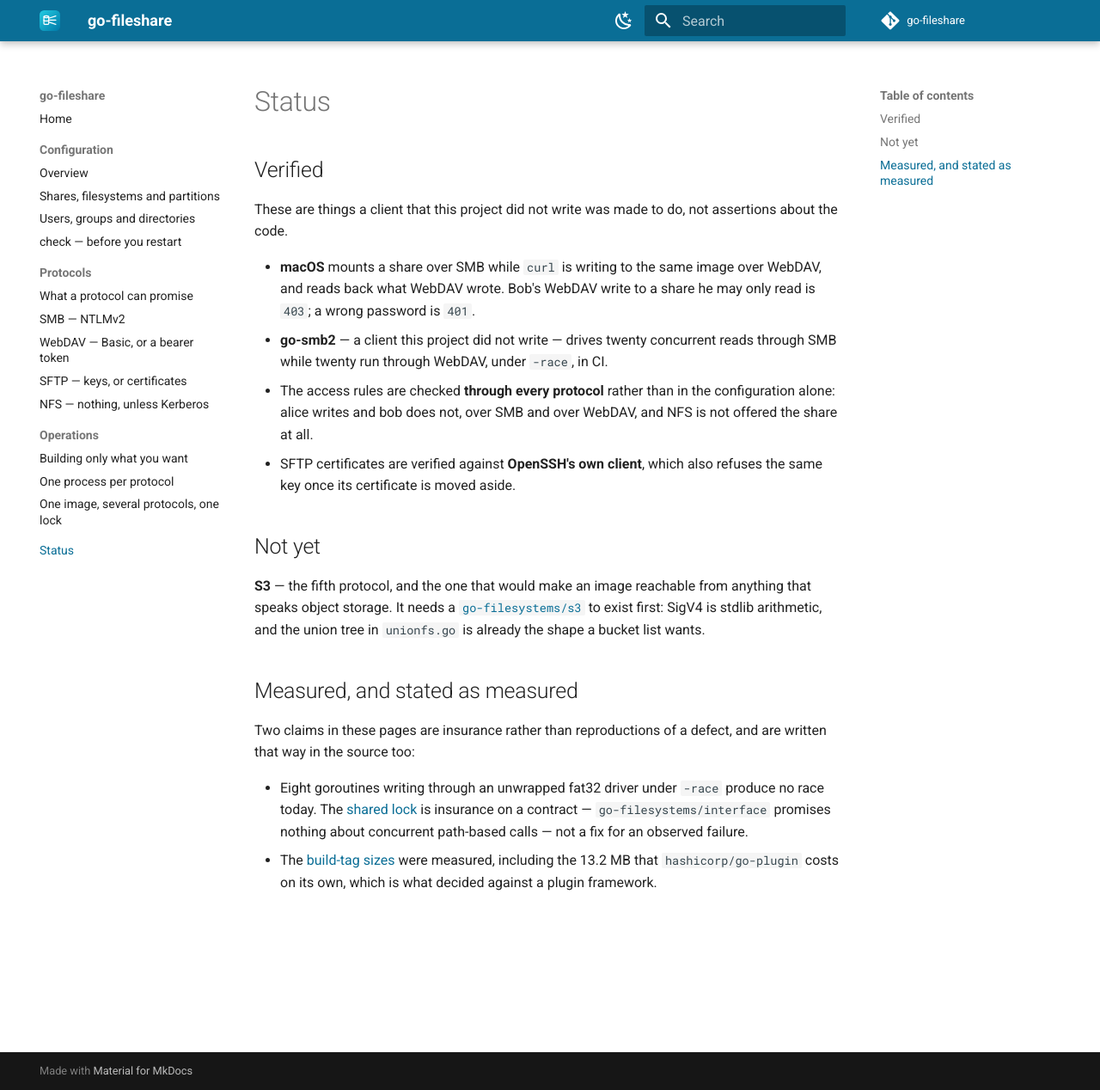
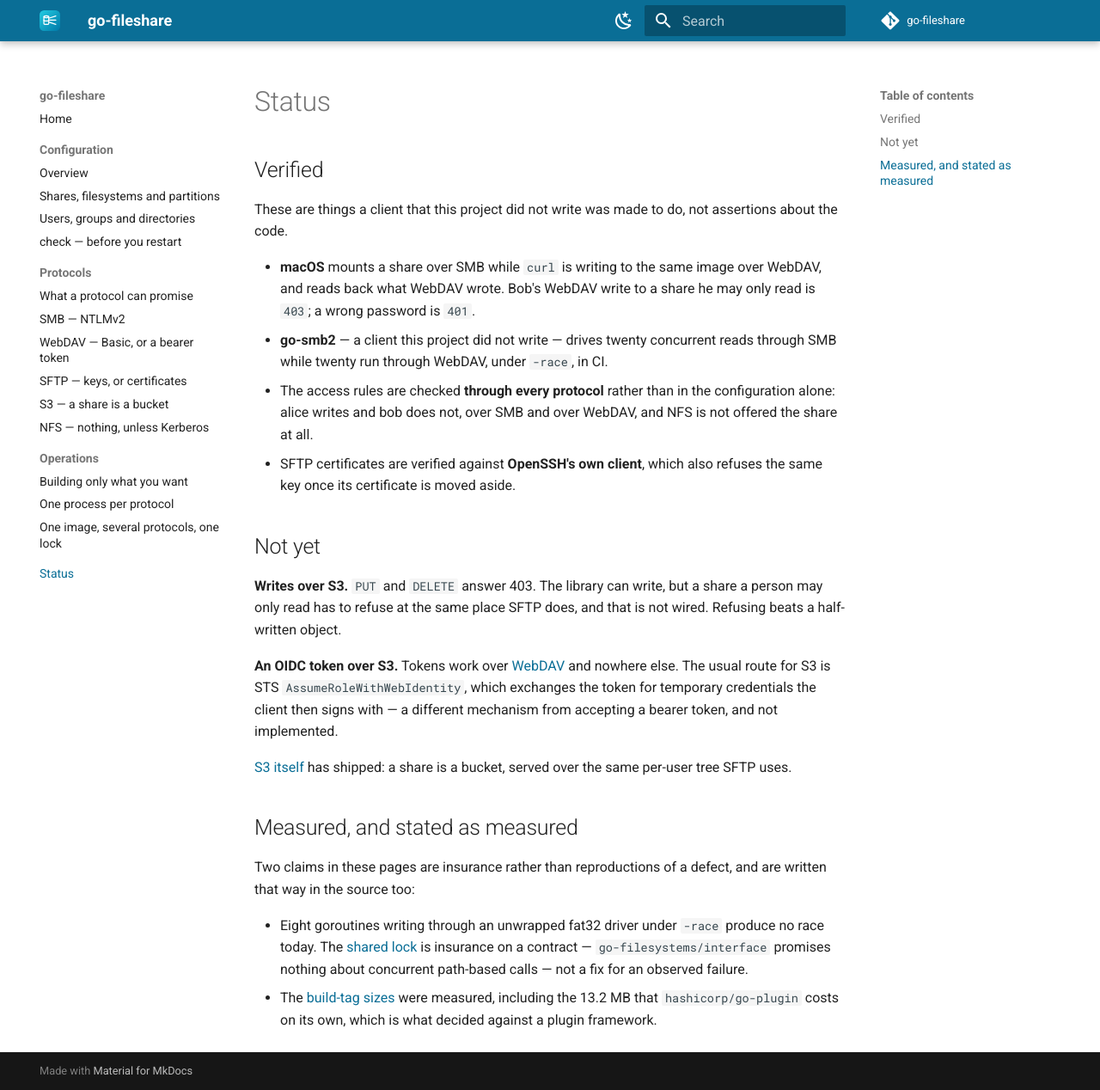
Before and after one commit to go-fileshare/docs, an MkDocs documentation site: the page built from docs/status.md, in a window 1280 px wide and 1268 px high. Shown: the whole window at 86% size. Built offline with MkDocs 1.6.1 and Material for MkDocs 9.7.7, drawn with Linux system fonts in a browser that asks for light colours; the version menu is left out.

Commit message:
S3 has shipped, and the docs still said it had not (#1)
The status page listed S3 under "Not yet", saying it "needs a
go-filesystems/s3 to exist first". That library exists and is published, and
fileshare has served S3 since #18 -- merged an hour before this. The docs were
written by me and not revisited when the code landed, which is the exact
failure this site has been correcting elsewhere all day.

Added: a protocols/s3.md, the row in the protocol table, the serve block in
the configuration page, and the nav entry.

The OIDC row no longer says "no other protocol here has anywhere to put one"
without qualification: S3 signs with SigV4, an HMAC over the request with no
field a bearer token fits in. The usual route -- STS AssumeRoleWithWebIdentity
-- is named as NOT implemented, because it is the first thing somebody
arriving from MinIO looks for.

"Not yet" now lists what is actually not yet: writes over S3, and a token over
S3.

⛔ And this repository had no link check. mkdocs --strict resolves links
BETWEEN documents and fetches nothing, so every https:// URL here was
unverified -- the same gap that let cloud-boot/docs publish a 404 for ten
weeks with a green strict build. The job added here is the one written for
that repository, and it caught something on its first run: `http://attic:9000`
in my own example, which is now attic.example.org so the documented-
placeholder rule covers it rather than a growing skip list.

14 URLs, all 2xx.

Co-authored-by: Claude Opus 5 <noreply@anthropic.com>

```diff
--- a/docs/status.md
+++ b/docs/status.md
@@ -18,11 +18,18 @@ assertions about the code.
 
 ## Not yet
 
-**S3** — the fifth protocol, and the one that would make an image reachable
-from anything that speaks object storage. It needs a
-[`go-filesystems/s3`](https://github.com/go-filesystems/s3) to exist first:
-SigV4 is stdlib arithmetic, and the union tree in `unionfs.go` is already the
-shape a bucket list wants.
+**Writes over S3.** `PUT` and `DELETE` answer 403. The library can write, but
+a share a person may only read has to refuse at the same place SFTP does, and
+that is not wired. Refusing beats a half-written object.
+
+**An OIDC token over S3.** Tokens work over [WebDAV](protocols/webdav.md) and
+nowhere else. The usual route for S3 is STS `AssumeRoleWithWebIdentity`,
+which exchanges the token for temporary credentials the client then signs
+with — a different mechanism from accepting a bearer token, and not
+implemented.
+
+[S3 itself](protocols/s3.md) has shipped: a share is a bucket, served over
+the same per-user tree SFTP uses.
 
 ## Measured, and stated as measured
 
--- a/mkdocs.yml
+++ b/mkdocs.yml
@@ -47,6 +47,7 @@ nav:
       - "SMB — NTLMv2": protocols/smb.md
       - "WebDAV — Basic, or a bearer token": protocols/webdav.md
       - "SFTP — keys, or certificates": protocols/sftp.md
+      - "S3 — a share is a bucket": protocols/s3.md
       - "NFS — nothing, unless Kerberos": protocols/nfs.md
   - Operations:
       - "Building only what you want": operations/build-tags.md
```
Also changed, not shown: docs/configuration/index.md (+1 -0 lines), docs/protocols/index.md (+2 -1 lines), docs/protocols/s3.md (added, +94 -0 lines), 1 other file.
